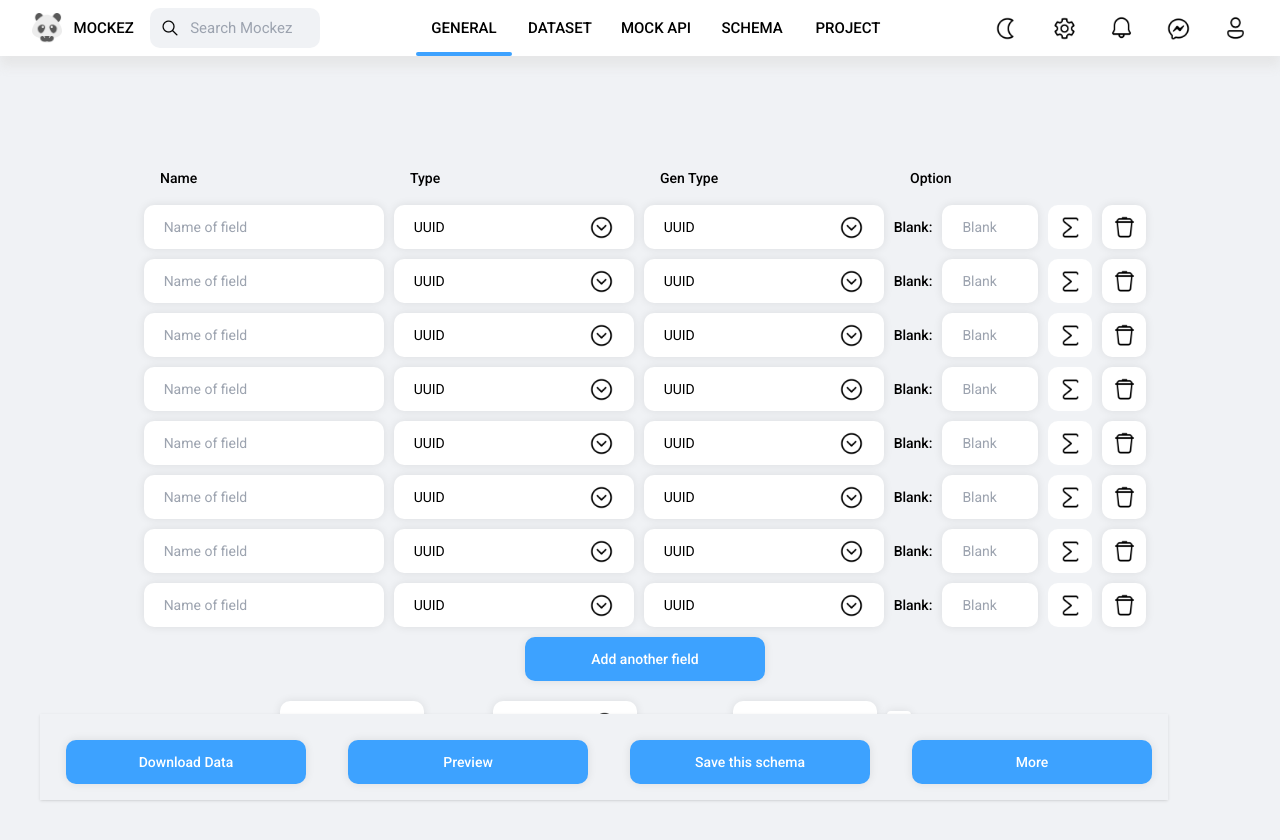
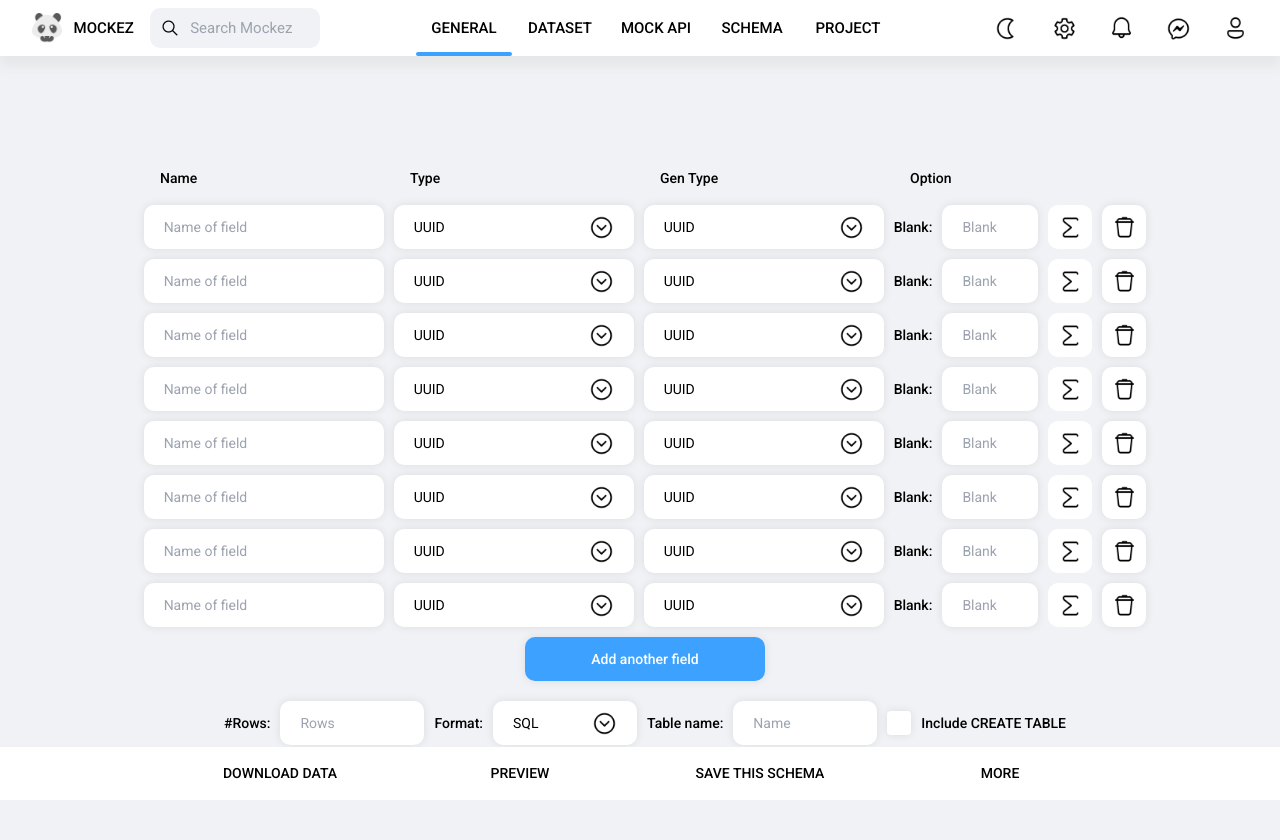
Before and after one commit to lqtrung2001/MOCKER, an Angular app in the folder mockez-front/: page /#/ in a window 1280 px wide. Shown: the top 840 px of the page. Built offline with nearby package versions, Linux system fonts and the light colour scheme.

Commit message:
MOC-12 config footer of general

```diff
--- /dev/null
+++ b/mockez-front/src/app/general/component/footer/footer.component.html
@@ -0,0 +1,24 @@
+<footer class='fixed inset-x-0 bottom-0 bg-white'>
+  <div class='flex justify-center w-full'>
+    <div class='flex justify-center h-full'>
+      <button type='button' class='uppercase text-center text-black font-medium p-4 w-60'>
+        Download Data
+      </button>
+    </div>
+    <div class='flex justify-center h-full'>
+      <button type='button' class='uppercase text-center text-black font-medium p-4 w-60'>
+        Preview
+      </button>
+    </div>
+    <div class='flex justify-center h-full'>
+      <button type='button' class='uppercase text-center text-black font-medium p-4 w-60'>
+        Save this schema
+      </button>
+    </div>
+    <div class='flex justify-center h-full'>
+      <button type='button' class='uppercase text-center text-black font-medium p-4 w-60'>
+        More
+      </button>
+    </div>
+  </div>
+</footer>
--- /dev/null
+++ b/mockez-front/src/app/general/component/footer/footer.component.scss
@@ -0,0 +1,8 @@
+footer {
+  z-index: 1;
+
+  button:hover {
+    background-color: #F5F5F5;
+    font-weight: 600;
+  }
+}
--- /dev/null
+++ b/mockez-front/src/app/general/component/footer/footer.component.ts
@@ -0,0 +1,15 @@
+import { Component, OnInit } from '@angular/core';
+
+@Component({
+  selector: 'app-footer',
+  templateUrl: './footer.component.html',
+  styleUrls: ['./footer.component.scss']
+})
+export class FooterComponent implements OnInit {
+
+  constructor() { }
+
+  ngOnInit(): void {
+  }
+
+}
--- a/mockez-front/src/app/general/component/general/general.component.html
+++ b/mockez-front/src/app/general/component/general/general.component.html
@@ -298,35 +298,6 @@
       <span class='font-medium ml-2.5'>Include CREATE TABLE</span>
     </div>
   </div>
-  <footer>
-    <section class=' fixed  bottom-0 z-10 bg-gray shadow'>
-      <div class='flex justify-between'>
-        <div class='flex justify-center p-4'>
-          <button type='button'
-                  class='bg-main text-white outline-border-none rounded-md cursor-pointer font-medium shadow-light w-60 h-11 mt-2.5 ml-2.5 mb-0 mr-0'>
-            Download Data
-          </button>
-        </div>
-        <div class='flex justify-center p-4'>
-          <button type='button'
-                  class='bg-main text-white outline-border-none rounded-md cursor-pointer font-medium shadow-light w-60 h-11 mt-2.5 ml-2.5 mb-0 mr-0'>
-            Preview
-          </button>
-        </div>
-        <div class='flex justify-center p-4'>
-          <button type='button'
-                  class='bg-main text-white outline-border-none rounded-md cursor-pointer font-medium shadow-light w-60 h-11 mt-2.5 ml-2.5 mb-0 mr-0'>
-            Save this schema
-          </button>
-        </div>
-        <div class='flex justify-center p-4'>
-          <button type='button'
-                  class='bg-main text-white outline-border-none rounded-md cursor-pointer font-medium shadow-light w-60 h-11 mt-2.5 ml-2.5 mb-0 mr-0'>
-            More
-          </button>
-        </div>
-      </div>
-    </section>
-  </footer>
+  <app-footer></app-footer>
   <app-popup *ngIf='isShowPopup' (exitEventEmitter)='isShowPopup=false'></app-popup>
 </div>
--- a/mockez-front/src/app/general/component/popup/popup.component.html
+++ b/mockez-front/src/app/general/component/popup/popup.component.html
@@ -1,4 +1,4 @@
-<div id='popup' class='fixed top-0 left-0 w-full h-full'>
+<div id='popup' class='fixed z-10 top-0 left-0 w-full h-full'>
   <div class='board bg-white rounded-md absolute p-2.5'>
     <div class='header flex items-center justify-center'>
       <div class='item active text-center rounded-md shadow-light cursor-pointer flex items-center ml-2.5 p-2.5 h-10'>
--- a/mockez-front/src/app/general/general.module.ts
+++ b/mockez-front/src/app/general/general.module.ts
@@ -3,12 +3,14 @@ import { GeneralComponent } from './component/general/general.component';
 import { ROUTING } from './general.routing';
 import { NgIf } from '@angular/common';
 import { PopupComponent } from './component/popup/popup.component';
+import { FooterComponent } from './component/footer/footer.component';
 
 @NgModule({
   imports: [ROUTING, NgIf],
   declarations: [
     GeneralComponent,
-    PopupComponent
+    PopupComponent,
+    FooterComponent
   ],
   exports: [
     GeneralComponent
```
